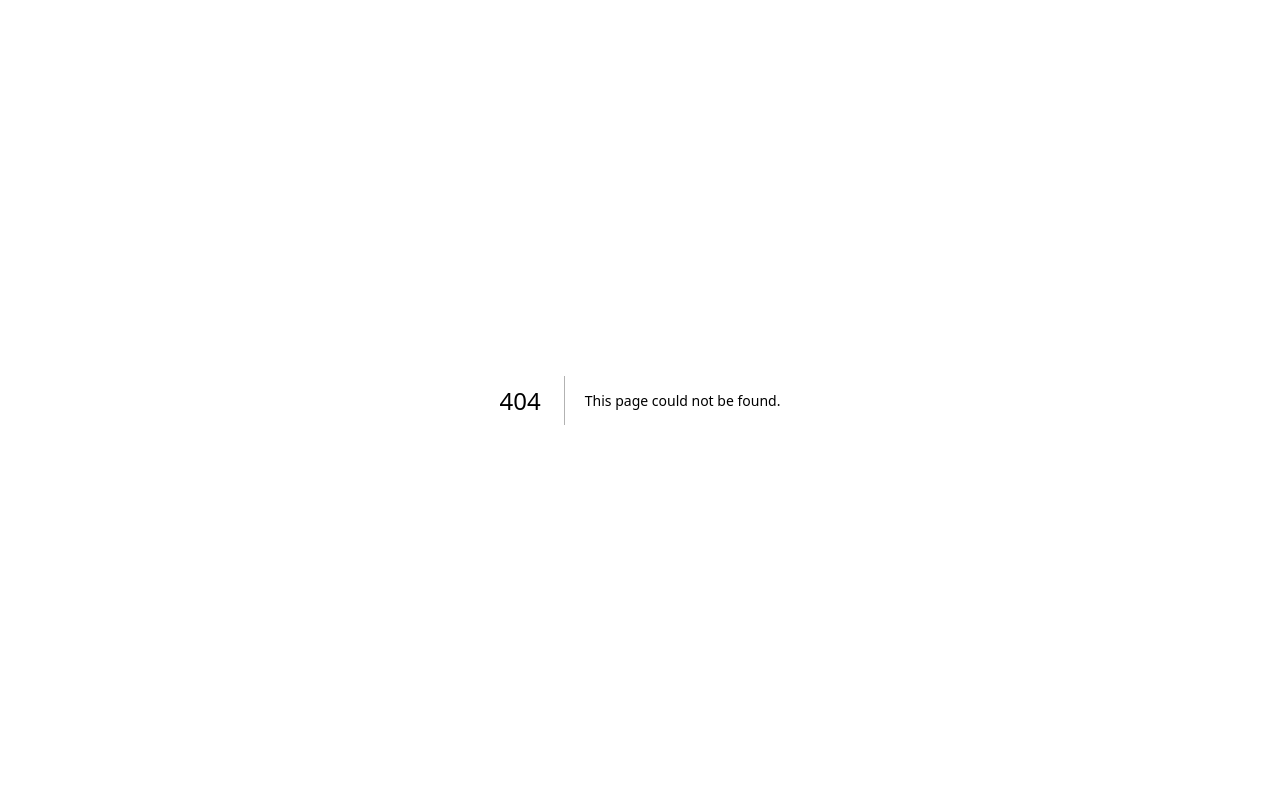
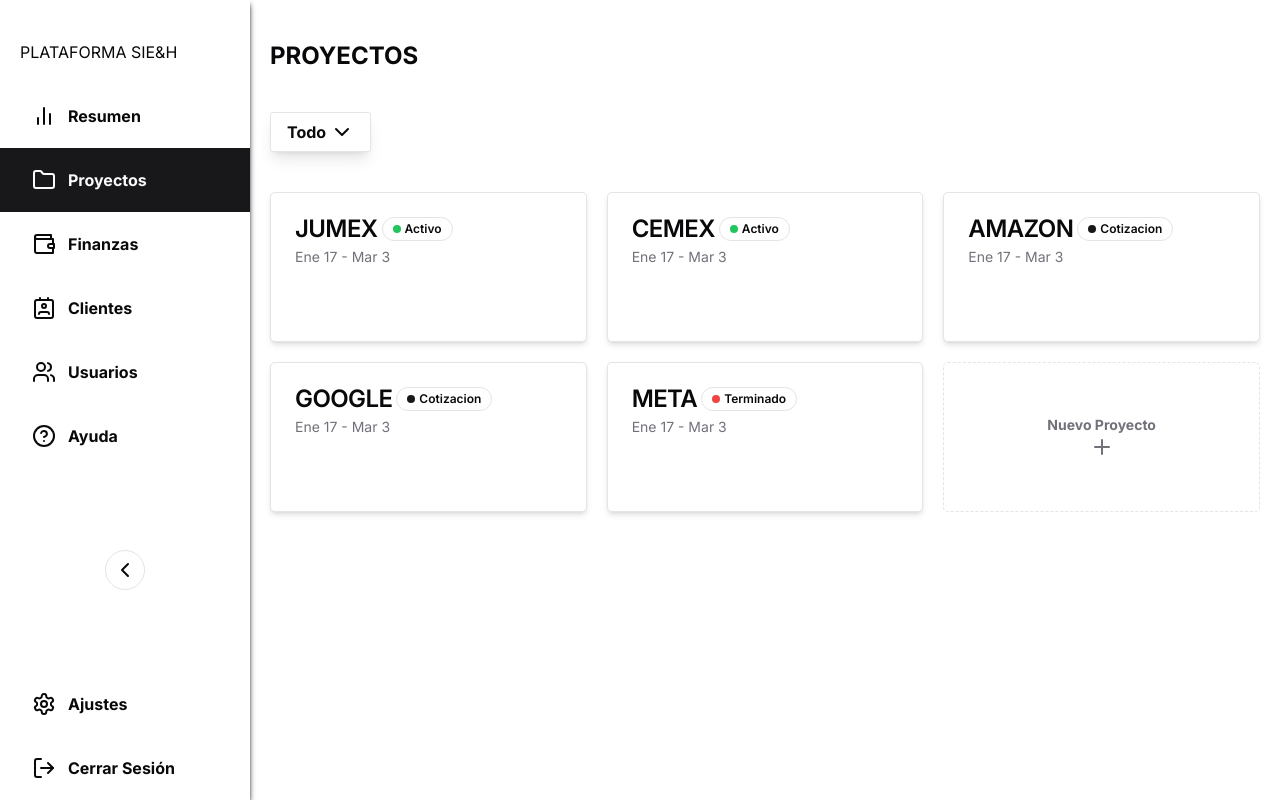
Before and after one commit to sebastianrdz/sieh-frontend, a Next.js app: page /project in a window 1280 px wide. Before the commit this address had no page. Built offline with nearby package versions, Linux system fonts and the light colour scheme.

Commit message:
project progress

```diff
--- /dev/null
+++ b/app/(main)/project/[projectId]/files/page.tsx
@@ -0,0 +1,6 @@
+import { Button } from "@/components/ui/button";
+import { Tabs, TabsContent, TabsList, TabsTrigger } from "@/components/ui/tabs";
+
+export default function Files() {
+  return <section>Expediente</section>;
+}
--- /dev/null
+++ b/app/(main)/project/[projectId]/layout.tsx
@@ -0,0 +1,57 @@
+"use client";
+import React from "react";
+import Link from "next/link";
+import { usePathname } from "next/navigation";
+
+const tabs: ProjectTab[] = [
+  {
+    name: "Cotizacion",
+    href: "proposal",
+  },
+  {
+    name: "Tareas",
+    href: "tasks",
+  },
+  {
+    name: "Expediente",
+    href: "files",
+  },
+];
+
+const Layout: React.FC<LayoutProps> = ({ children, params }) => {
+  const pathname = usePathname().split("/", 3).join("/");
+  const pathnameLast = usePathname().split("/")[3];
+
+  const isActive = (href: string) => {
+    return pathnameLast === href;
+  };
+
+  return (
+    <section className="flex flex-col">
+      <div className="p-5 flex items-center gap-2.5 font-bold uppercase">
+        <Link href="/project">Proyectos</Link>
+        <h3>/</h3>
+        <h1>{params.projectId}</h1>
+      </div>
+
+      <div className="flex text gap-2.5 p-5 border-b-[4px] border-primary">
+        {tabs.map((tab: ProjectTab, index) => {
+          return (
+            <Link
+              key={index}
+              href={pathname + "/" + tab.href}
+              className={` inline-flex items-center justify-center whitespace-nowrap rounded-sm text-sm font-medium ring-offset-background transition-all focus-visible:outline-none focus-visible:ring-2 focus-visible:ring-ring focus-visible:ring-offset-2 ${
+                isActive(tab.href) ? "text-primary" : " text-muted-foreground"
+              } `}
+            >
+              {tab.name}
+            </Link>
+          );
+        })}
+      </div>
+      <main className="flex-1 p-5">{children}</main>
+    </section>
+  );
+};
+
+export default Layout;
--- /dev/null
+++ b/app/(main)/project/[projectId]/proposal/page.tsx
@@ -0,0 +1,6 @@
+import { Button } from "@/components/ui/button";
+import { Tabs, TabsContent, TabsList, TabsTrigger } from "@/components/ui/tabs";
+
+export default function Proposal() {
+  return <section>cotizacion</section>;
+}
--- /dev/null
+++ b/app/(main)/project/[projectId]/tasks/page.tsx
@@ -0,0 +1,6 @@
+import { Button } from "@/components/ui/button";
+import { Tabs, TabsContent, TabsList, TabsTrigger } from "@/components/ui/tabs";
+
+export default function Task() {
+  return <section>tareas</section>;
+}
--- /dev/null
+++ b/app/(main)/project/[projectId]/types.ts
@@ -0,0 +1,9 @@
+interface LayoutProps {
+  children: React.ReactNode;
+  params: { projectId: string };
+}
+
+interface ProjectTab {
+  name: string;
+  href: string;
+}
--- a/app/(main)/projects/page.tsx
+++ b/app/(main)/project/page.tsx
@@ -7,95 +7,93 @@
   CardHeader,
   CardTitle,
   CardDescription,
-  CardContent,
-  CardFooter,
 } from "@/components/ui/card";
 import {
   DropdownMenu,
   DropdownMenuContent,
   DropdownMenuGroup,
   DropdownMenuItem,
-  DropdownMenuLabel,
-  DropdownMenuPortal,
-  DropdownMenuSeparator,
-  DropdownMenuShortcut,
-  DropdownMenuSub,
-  DropdownMenuSubContent,
-  DropdownMenuSubTrigger,
   DropdownMenuTrigger,
 } from "@/components/ui/dropdown-menu";
 import { useEffect, useState } from "react";
 import Link from "next/link";
 
-type Status = "Activo" | "Terminado" | "Cotizacion";
-interface Project {
-  id: string;
-  name: string;
-  status: Status;
-  date: string;
-  description: string;
-}
-
-const projects: Project[] = [
+const projects: IProject[] = [
   {
     id: "1",
-    name: "Jumex",
+    name: "jumex",
     status: "Activo",
     date: "Ene 17 - Mar 3",
     description: "Deploy your new project in one-click.",
   },
   {
     id: "2",
-    name: "CEMEX",
+    name: "cemex",
     status: "Activo",
     date: "Ene 17 - Mar 3",
     description: "Deploy your new project in one-click.",
   },
   {
     id: "3",
-    name: "Amazon",
+    name: "amazon",
     status: "Cotizacion",
     date: "Ene 17 - Mar 3",
     description: "Deploy your new project in one-click.",
   },
   {
     id: "4",
-    name: "Google",
+    name: "google",
     status: "Cotizacion",
     date: "Ene 17 - Mar 3",
     description: "Deploy your new project in one-click.",
   },
   {
     id: "5",
-    name: "Meta",
+    name: "meta",
     status: "Terminado",
     date: "Ene 17 - Mar 3",
     description: "Deploy your new project in one-click.",
   },
 ];
 
+const filterDropdownValues: IFilterDropdownValue[] = [
+  {
+    name: "Todo",
+  },
+  {
+    name: "Activo",
+  },
+  {
+    name: "Terminado",
+  },
+  {
+    name: "Cotizacion",
+  },
+];
+
+const getStatusColor = (status: Status) => {
+  switch (status) {
+    case "Activo":
+      return "bg-green-500";
+    case "Terminado":
+      return "bg-red-500";
+    case "Cotizacion":
+      return "bg-primary";
+  }
+};
+
 export default function ProjectsPage() {
   const [filter, setFilter] = useState<string>("Todo");
-  const [filteredProjects, setFilteredProjects] = useState<Project[]>(projects);
+  const [filteredProjects, setFilteredProjects] =
+    useState<IProject[]>(projects);
 
   useEffect(() => {
-    const temp: Project[] = projects.filter((project) => {
+    const temp: IProject[] = projects.filter((project) => {
       if (filter === "Todo") return true;
       else return project.status === filter;
     });
     setFilteredProjects(temp);
   }, [filter]);
-
-  const getStatusColor = (status: Status) => {
-    switch (status) {
-      case "Activo":
-        return "bg-green-500";
-      case "Terminado":
-        return "bg-red-500";
-      case "Cotizacion":
-        return "bg-primary";
-    }
-  };
 
   return (
     <div>
@@ -111,19 +109,19 @@
             </div>
           </DropdownMenuTrigger>
           <DropdownMenuContent className="w-36">
-            <DropdownMenuGroup className="">
-              <DropdownMenuItem onClick={() => setFilter("Todo")}>
-                <p>Todos</p>
-              </DropdownMenuItem>
-              <DropdownMenuItem onClick={() => setFilter("Activo")}>
-                <p>Activo</p>
-              </DropdownMenuItem>
-              <DropdownMenuItem onClick={() => setFilter("Terminado")}>
-                <p>Terminado</p>
-              </DropdownMenuItem>
-              <DropdownMenuItem onClick={() => setFilter("Cotizacion")}>
-                <p>Cotizacion</p>
-              </DropdownMenuItem>
+            <DropdownMenuGroup>
+              {filterDropdownValues.map(
+                (value: IFilterDropdownValue, index) => {
+                  return (
+                    <DropdownMenuItem
+                      key={index}
+                      onClick={() => setFilter(value.name)}
+                    >
+                      <p>{value.name}</p>
+                    </DropdownMenuItem>
+                  );
+                }
+              )}
             </DropdownMenuGroup>
           </DropdownMenuContent>
         </DropdownMenu>
@@ -131,7 +129,7 @@
 
       <section className="p-5 grid grid-cols-1 lg:grid-cols-2 xl:grid-cols-3 gap-5">
         {filteredProjects.map((project) => (
-          <Link key={project.id} href={`projects/${project.name}`}>
+          <Link key={project.id} href={`project/${project.name}/proposal`}>
             <Card className="w-fill cursor-pointer min-h-[150px]">
               <CardHeader>
                 <div className="flex gap-1 align-middle">
--- a/app/(main)/projects/[projectId]/page.tsx
+++ /dev/null
@@ -1,37 +0,0 @@
-import { Button } from "@/components/ui/button";
-import { Tabs, TabsContent, TabsList, TabsTrigger } from "@/components/ui/tabs";
-import { getAllProjects } from "@/services/projects";
-import Link from "next/link";
-
-interface ProjectProps {
-  params: { projectId: string };
-}
-
-export default function Project({ params }: ProjectProps) {
-  return (
-    <section>
-      <div className="p-5 flex items-center gap-2.5 font-bold uppercase">
-        <Link href="/projects">Proyectos</Link>
-        <h3>/</h3>
-        <h1>{params.projectId}</h1>
-      </div>
-      <Tabs defaultValue="cotizacion" className="">
-        <TabsList className=" w-full justify-start border-b-4 border-primary bg-transparent h-[50px]">
-          <TabsTrigger value="cotizacion">Cotizacion</TabsTrigger>
-          <TabsTrigger value="tareas">Tareas</TabsTrigger>
-          <TabsTrigger value="expediente">Expediente</TabsTrigger>
-          <div className="border flex ml-auto gap-2.5">
-            <Button variant="outline">Cotizacion</Button>
-            <Button variant="outline">Nuevo Apartado</Button>
-            <Button variant="outline">Exportar</Button>
-          </div>
-        </TabsList>
-        <div className="px-5">
-          <TabsContent value="cotizacion">Cotizacion</TabsContent>
-          <TabsContent value="tareas">Tareas</TabsContent>
-          <TabsContent value="expediente">Expediente</TabsContent>
-        </div>
-      </Tabs>
-    </section>
-  );
-}
--- a/components/LeftNavigationMenu.tsx
+++ b/components/LeftNavigationMenu.tsx
@@ -1,6 +1,6 @@
 "use client"; // Error components must be Client Components
 
-import React from "react";
+import React, { useState } from "react";
 import Link from "next/link";
 import { Button } from "./ui/button";
 import { usePathname } from "next/navigation";
@@ -13,49 +13,60 @@
   href: string;
 }
 
-const LeftNavigationMenu: React.FC = () => {
-  const pathname = usePathname();
-
 const navigationItems: MenuItem[] = [
   {
-      icon: <Icons.barChart width={24} />,
+    icon: <Icons.barChart width={24} className="min-w-6" />,
     title: "Resumen",
     href: "dashboard",
   },
   {
-      icon: <Icons.folder width={24} />,
+    icon: <Icons.folder width={24} className="min-w-6" />,
     title: "Proyectos",
-      href: "projects",
+    href: "project",
   },
   {
-      icon: <Icons.wallet width={24} />,
+    icon: <Icons.wallet width={24} className="min-w-6" />,
     title: "Finanzas",
     href: "finance",
   },
   {
-      icon: <Icons.contact width={24} />,
+    icon: <Icons.contact width={24} className="min-w-6" />,
     title: "Clientes",
     href: "client",
   },
   {
-      icon: <Icons.users width={24} />,
+    icon: <Icons.users width={24} className="min-w-6" />,
     title: "Usuarios",
     href: "user",
   },
   {
-      icon: <Icons.helpCircle width={24} />,
+    icon: <Icons.helpCircle width={24} className="min-w-6" />,
     title: "Ayuda",
     href: "help",
   },
 ];
+
+const LeftNavigationMenu: React.FC = () => {
+  const pathname = usePathname();
+  const [isMenuCompact, setIsMenuCompact] = useState(false);
 
   const isActive = (href: string) => {
     return pathname.split("/")[1] === href;
   };
 
   return (
-    <nav className=" flex-col bg-background shadow-md shadow-secondary-foreground h-screen w-[285px] pt-5 z-10  hidden sm:flex">
-      <h1 className="px-5 py-5">PLATAFORMA SIE&H</h1>
+    <nav
+      className={`flex-col transition-all duration-200 overflow-hidden bg-background shadow-md shadow-secondary-foreground h-screen w-[250px] pt-5 z-10  hidden sm:flex ${
+        isMenuCompact && "w-[80px]"
+      }`}
+    >
+      <h3
+        className={`p-5 w-full text-nowrap  ${
+          isMenuCompact ? "px-0 flex justify-center " : ""
+        }`}
+      >
+        {isMenuCompact ? "PS" : "PLATAFORMA SIE&H"}
+      </h3>
       <ul className="flex flex-col">
         {navigationItems.map((item, index) => (
           <li key={index}>
@@ -63,36 +74,55 @@
               <Button
                 variant={`${isActive(item.href) ? "default" : "ghost"}`}
                 size="lg"
-                className="w-full rounded-none justify-start text-lg py-8 gap-3"
+                className={`w-full flex rounded-none justify-start text-md font-bold py-8 gap-3 ${
+                  isMenuCompact ? "px-0 justify-center" : ""
+                }`}
               >
                 {item.icon}
-                <h2>{item.title}</h2>
+                <h3 className={isMenuCompact ? "hidden" : "flex"}>
+                  {item.title}
+                </h3>
               </Button>
             </Link>
           </li>
         ))}
       </ul>
 
+      <Button
+        variant="outline"
+        size="icon"
+        className="rounded-full mt-auto mx-auto"
+        onClick={() => setIsMenuCompact(!isMenuCompact)}
+      >
+        <Icons.ChevronLeft
+          className={`min-w-6 ${isMenuCompact && "rotate-180"}`}
+        />
+      </Button>
+
       <section className="mt-auto">
         <Link href="/settings">
           <Button
             variant={`${isActive("settings") ? "default" : "ghost"}`}
             size="lg"
-            className="w-full rounded-none justify-start py-8 gap-3"
+            className={`w-full flex rounded-none justify-start text-md font-bold py-8 gap-3 ${
+              isMenuCompact ? "px-0 justify-center" : ""
+            }`}
           >
-            <Icons.settings width={24} />
-            <h2>Ajustes</h2>
+            <Icons.settings width={24} className="min-w-6" />
+            <h3 className={isMenuCompact ? "hidden" : "flex"}>Ajustes</h3>
           </Button>
         </Link>
 
         <Button
           variant="ghost"
           size="lg"
-          className="w-full rounded-none justify-start py-8 gap-3"
+          className={`w-full flex rounded-none justify-start text-md font-bold py-8 gap-3 ${
+            isMenuCompact ? "px-0 justify-center" : ""
+          }`}
           onClick={() => signOut()}
         >
-          <Icons.logOut width={24} />
-          <h2>Cerrar Sesión</h2>
+          <Icons.logOut width={24} className="min-w-6" />
+          <h3 className={isMenuCompact ? "hidden" : "flex"}>Cerrar Sesión</h3>
         </Button>
       </section>
     </nav>
--- a/components/assets/icons.tsx
+++ b/components/assets/icons.tsx
@@ -10,6 +10,8 @@
   LogOut,
   HelpCircle,
   ChevronDown,
+  ChevronLeft,
+  ChevronRight,
   Plus,
   type XIcon as LucideIcon,
 } from "lucide-react";
@@ -28,5 +30,7 @@
   logOut: LogOut,
   helpCircle: HelpCircle,
   ChevronDown: ChevronDown,
+  ChevronLeft: ChevronLeft,
+  ChevronRight: ChevronRight,
   Plus: Plus,
 };
```
Also changed, not shown: app/(main)/project/types.ts (added, +13 -0 lines). Lines whose indentation alone changed are shown as unchanged.
